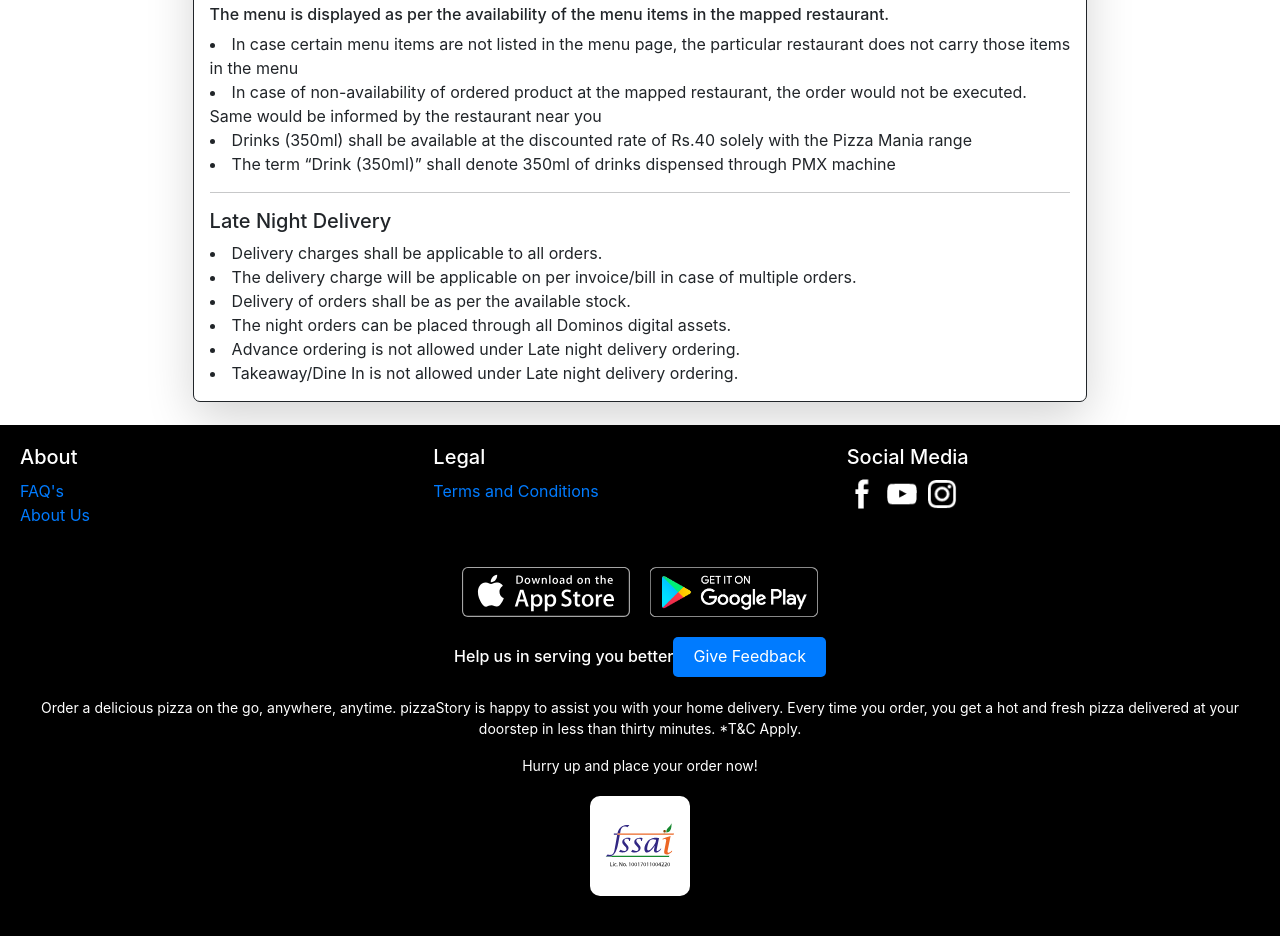
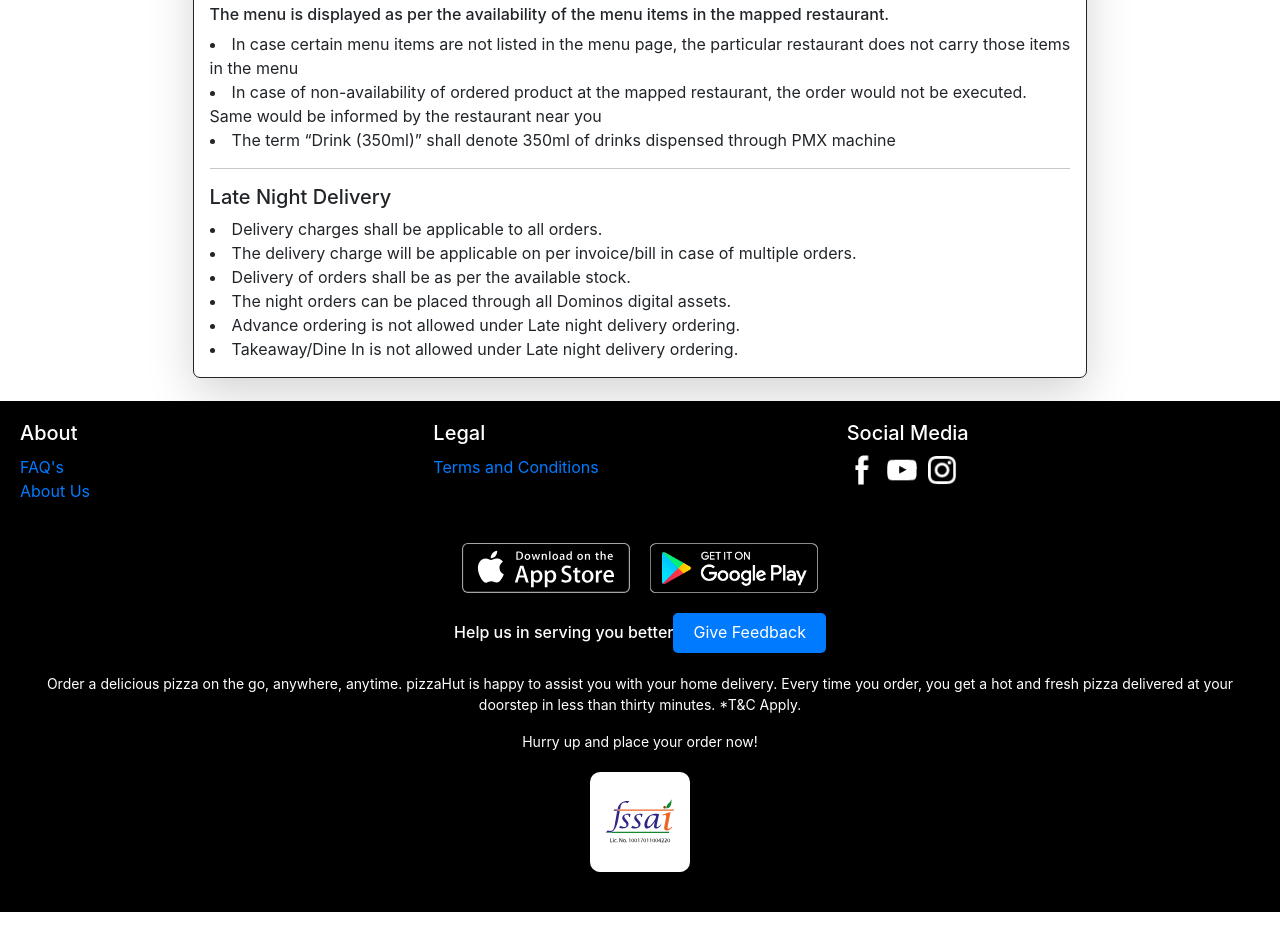
Before and after one commit to PizzaHut-CDAC-Project/PizzaHut_Frontend, a React (Create React App) app: page /Terms-and-condition in a window 1280 px wide. Shown: the part 400-1336 px from the top of the page. After the commit the page ends 1312 px from the top, so only its background shows below. Built offline with nearby package versions, Linux system fonts and the light colour scheme.

Commit message:
Minor changes

```diff
--- a/src/Pages/Footer/Footer.jsx
+++ b/src/Pages/Footer/Footer.jsx
@@ -96,8 +96,8 @@
       </div>
 
       <div className="info-section">
-        <p> {/* Use <p> tags for paragraphs */}
-          Order a delicious pizza on the go, anywhere, anytime. pizzaStory is
+        <p>
+          Order a delicious pizza on the go, anywhere, anytime. pizzaHut is
           happy to assist you with your home delivery. Every time you order, you
           get a hot and fresh pizza delivered at your doorstep in less than
           thirty minutes. *T&C Apply.
--- a/src/Pages/FooterPages/AboutUs/AboutUs.jsx
+++ b/src/Pages/FooterPages/AboutUs/AboutUs.jsx
@@ -34,7 +34,7 @@
               <h5>WHAT WE’RE ABOUT</h5>
               <p>
                 At pizzaStory, we don’t just make pizza. We make people happy.
-                pizzaStory was built on the belief that pizza night should be
+                pizzahut was built on the belief that pizza night should be
                 special, and we carry that belief into everything we do. We
                 understand how to best serve our customers through tried and
                 true service principles: We create food we’re proud to serve and
@@ -42,17 +42,7 @@
               </p>
             </div>
             <hr />
-            {/* <div>
-              <h5>WHERE WE COME FROM</h5>
-              <p>
-                In 1958, two brothers borrowed $600 from their mom to open a
-                pizza place in Wichita, Kansas. They named it Pizza Hut, because
-                their sign only had room for eight letters. How profound! Soon,
-                the restaurant grew. Why? The pizza was awesome. The service
-                felt like home. And the customers were treated like family. And
-                we’ve been delivering that same food and service ever since.
-              </p>
-            </div> */}
+
           </div>
           <br />
         </div>
--- a/src/Pages/FooterPages/TermsCondition/TermNCondition.jsx
+++ b/src/Pages/FooterPages/TermsCondition/TermNCondition.jsx
@@ -39,9 +39,7 @@
                             <li>
                                 In case of non-availability of ordered product at the mapped restaurant, the order would not be executed. Same would be informed by the restaurant near you
                             </li>
-                            <li>
-                                Drinks (350ml) shall be available at the discounted rate of Rs.40 solely with the Pizza Mania range
-                            </li>
+
                             <li>
                                 The term “Drink (350ml)” shall denote 350ml of drinks dispensed through PMX machine
                             </li>
--- a/src/Pages/URL/Url.js
+++ b/src/Pages/URL/Url.js
@@ -1,2 +1,2 @@
-const URL =`http://3.108.53.224:7070/`
+const URL =`http://13.203.194.157:7070/`
 export default URL
```
